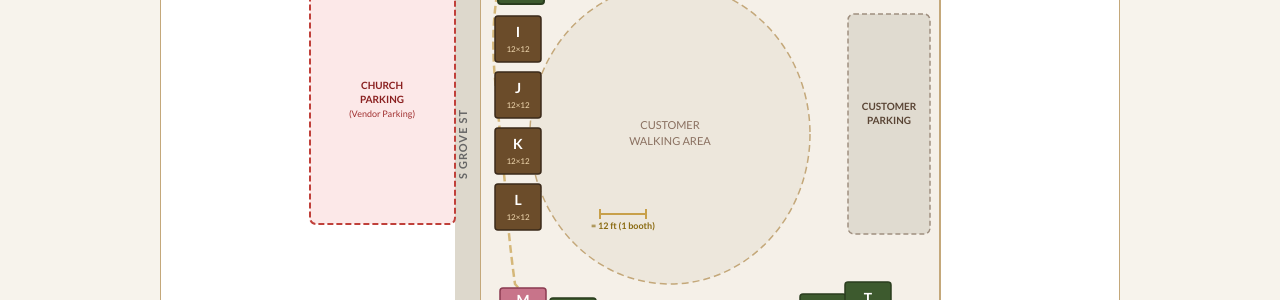
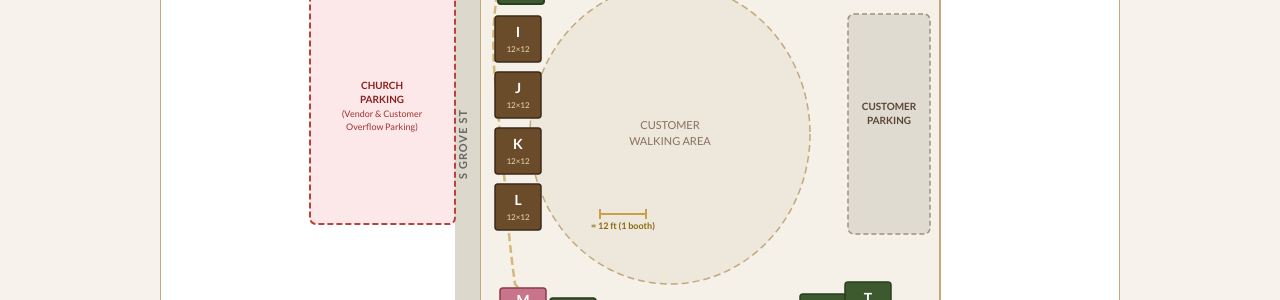
Before and after one commit to blueearthcommunitymarket/blueearthcommunitymarket.github.io, a Jekyll site: the page built from booth-map/index.html, in a window 1280 px wide. Shown: the part 480-780 px from the top of the page. Built offline with Jekyll 4.4.1, drawn with Linux system fonts in a browser that asks for light colours; some web fonts are replaced.

Commit message:
Update church parking label to vendor & customer overflow

```diff
--- a/booth-map/index.html
+++ b/booth-map/index.html
@@ -30,7 +30,8 @@ description: Blue Earth Community Market outdoor vendor booth layout map.
   <rect x="20" y="160" width="145" height="240" fill="#fce8e8" stroke="#c0403a" stroke-width="2" stroke-dasharray="6,3" rx="6"/>
   <text x="92" y="265" text-anchor="middle" font-size="10" fill="#8a2020" font-weight="700">CHURCH</text>
   <text x="92" y="279" text-anchor="middle" font-size="10" fill="#8a2020" font-weight="700">PARKING</text>
-  <text x="92" y="293" text-anchor="middle" font-size="9" fill="#a03030">(Vendor Parking)</text>
+  <text x="92" y="293" text-anchor="middle" font-size="9" fill="#a03030">(Vendor &amp; Customer</text>
+  <text x="92" y="306" text-anchor="middle" font-size="9" fill="#a03030">Overflow Parking)</text>
 
   <!-- ROUNDABOUT (NW corner, outside lot) -->
   <circle cx="120" cy="90" r="65" fill="#d4cfc5" stroke="#a09080" stroke-width="1.5" opacity="0.8"/>
```
